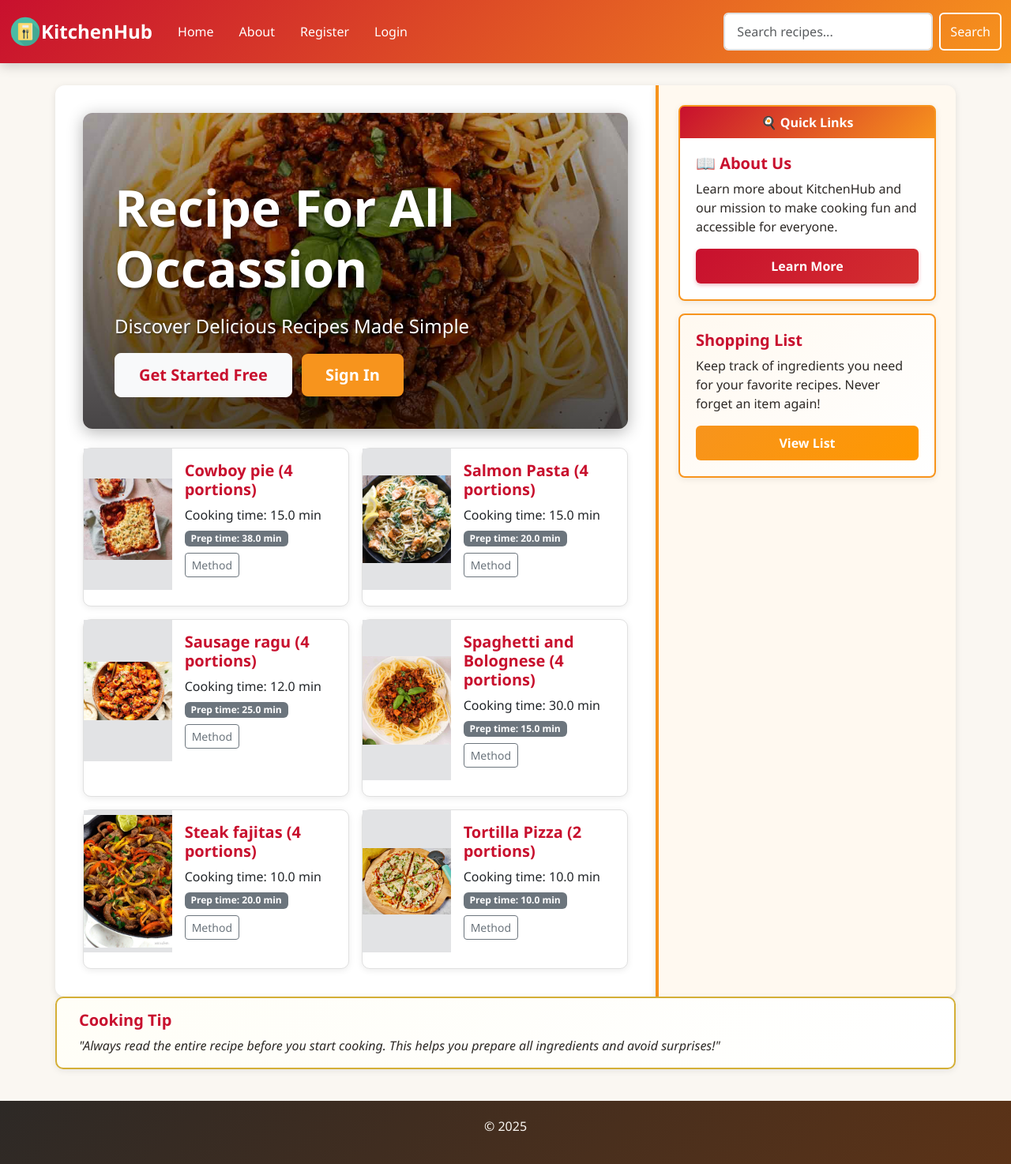
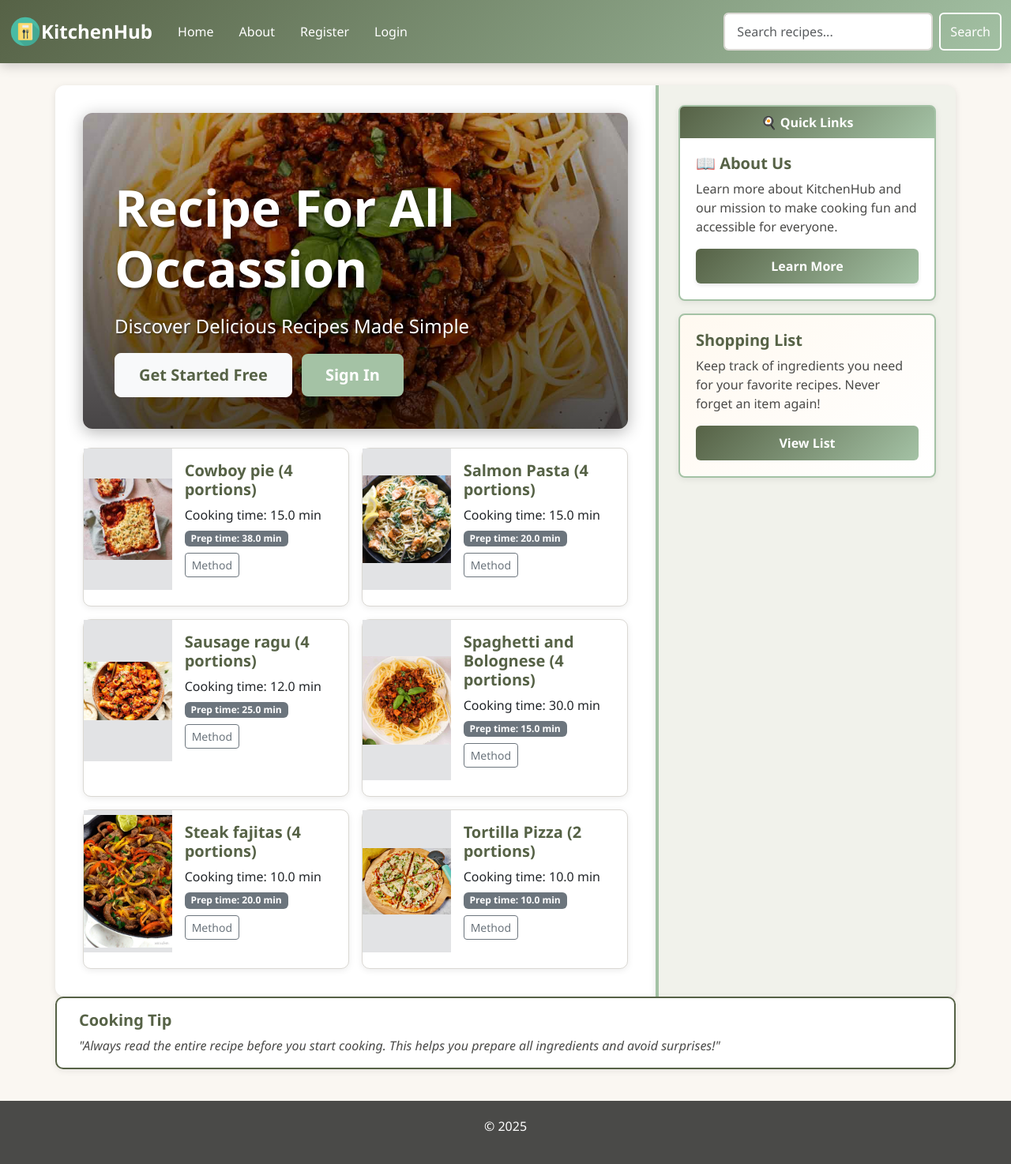
Before and after one commit to DaianaPopa/Food-RecipeManager--efssdProject-, a Flask app: page /recipes/ in a window 1280 px wide. Shown: the whole page at 79% size. Run offline with Flask 3, Linux system fonts and the light colour scheme; data comes from the database, SQL or seed files in the repository; some libraries are stand-ins or nearby versions.

Commit message:
initial commit

```diff
--- a/static/styles.css
+++ b/static/styles.css
@@ -18,7 +18,7 @@ body {
 
 /* Navigation bar - warm red to orange gradient */
 .custom-nav {
-    background: linear-gradient(135deg, #c8102e 0%, #f7941d 100%) !important;
+    background: linear-gradient(135deg, #566246 0%, #a4c2a5 100%) !important;
     box-shadow: 0 3px 15px rgba(0, 0, 0, 0.2);
     padding: 1rem 0;
 }
@@ -32,7 +32,7 @@ body {
 }
 
 .navbar-nav .nav-link:hover {
-    color: #fff4e6 !important;
+    color: #ffffff !important;
     background-color: rgba(255, 255, 255, 0.1);
     border-radius: 5px;
 }
@@ -53,29 +53,29 @@ body {
 
 .btn-outline-light:hover {
     background-color: #ffffff;
-    color: #c8102e;
+    color: #566246;
 }
 
 /* Sidebar */
 #sidebar {
-    background-color: #fff9f0;
+    background-color: #f1f2eb;
     padding: 25px;
     border-radius: 0 12px 12px 0;
     margin-top: 20px;
-    border-left: 4px solid #f7941d;
+    border-left: 4px solid #a4c2a5;
     box-shadow: 0 2px 8px rgba(0, 0, 0, 0.1);
 }
 
 /* Sidebar cards */
 #sidebar .card {
     background-color: #ffffff;
-    border: 2px solid #f7941d;
+    border: 2px solid #a4c2a5;
     border-radius: 8px;
     margin-bottom: 20px;
 }
 
 #sidebar .card-header {
-    background: linear-gradient(135deg, #c8102e 0%, #f7941d 100%);
+    background: linear-gradient(135deg, #566246 0%, #a4c2a5 100%);
     color: #ffffff;
     font-weight: bold;
     border-bottom: none;
@@ -87,25 +87,36 @@ body {
 
 /* Primary buttons */
 .green-btn, .btn-primary {
-    background: linear-gradient(135deg, #c8102e 0%, #d32f2f 100%);
+    background: linear-gradient(135deg, #566246 0%, #a4c2a5 100%);
     color: white;
     border: none;
     padding: 10px 25px;
     font-weight: 600;
     border-radius: 6px;
     transition: all 0.3s ease;
-    box-shadow: 0 2px 5px rgba(200, 16, 46, 0.3);
-}
-.green-btn .btn-primary:hover {
-    background-color: linear-gradient(135deg, #a00d24 0%, #b71c1c 100%);
-    transform: translateY(-2px);
-    box-shadow: 0 4px 8px rgba(200, 16, 46, 0.4);
-    color: white;
+    box-shadow: 0 2px 5px rgba(0, 0, 0, 0.1);
 }
 
-/* Secondary buttons - orange theme */
+.btn-danger {
+    background: linear-gradient(135deg, #c8102e 0%, #cd5166 100%);
+    padding: 10px 25px;
+    color: white;
+    border: none;
+    font-weight: 600;
+    border-radius: 6px;
+    transition: all 0.3s ease;
+    box-shadow: 0 2px 5px rgba(0, 0, 0, 0.1);
+}
+
+.green-btn .btn-primary:hover {
+    transform: translateY(-2px);
+    box-shadow: 0 4px 8px rgba(0, 0, 0, 0.1);
+    color: black;
+}
+
+/* Secondary buttons */
 .btn-secondary {
-    background: linear-gradient(135deg, #f7941d 0%, #ff9800 100%);
+    background: linear-gradient(135deg, #566246 0%, #a4c2a5 100%);
     color: white;
     border: none;
     padding: 10px 25px;
@@ -115,9 +126,8 @@ body {
 }
 
 .btn-secondary:hover {
-    background: linear-gradient(135deg, #e67e22 0%, #f57c00 100%);
     transform: translateY(-2px);
-    color: white;
+    color: black;
 }
 
 /* Alert messages*/
@@ -148,15 +158,15 @@ body {
 }
 
 .alert-info {
-    background-color: #d1ecf1;
-    color: #0c5460;
-    border-left: 4px solid #17a2b8;
+   background-color: #d4edda;
+    color: #155724;
+    border-left: 4px solid #28a745;
 }
 
 /* Cards - general styling */
 .card {
     border-radius: 10px;
-    border: 1px solid #e0e0e0;
+    border: 1px solid #dad8d3;
     box-shadow: 0 2px 8px rgba(0, 0, 0, 0.08);
     transition: all 0.3s ease;
     margin-bottom: 20px;
@@ -168,21 +178,21 @@ body {
 }
 
 .card-title {
-    color: #c8102e;
+    color: #566246;
     font-weight: bold;
 }
 
 /* Form inputs */
 .form-control {
-    border: 2px solid #e0e0e0;
+    border: 2px solid #dad8d3;
     border-radius: 6px;
     padding: 10px 15px;
     transition: all 0.3s ease;
 }
 
 .form-control:focus {
-    border-color: #f7941d;
-    box-shadow: 0 0 0 0.2rem rgba(247, 148, 29, 0.25);
+    border-color: #a4c2a5;
+    box-shadow: #d8dad3 0 0 5px;
 }
 
 /* No Border Radius for Main Content and Sidebar on Mobile */
@@ -194,12 +204,12 @@ body {
 
 /* Footer */
 footer {
-    color: #faf7f2;
+    color: #ffffff;
     width: 100%;
     padding: 20px 0;
     margin-top: 50px;
     text-align: center;
     font-weight: 500;
-    background: linear-gradient(135deg, #2d2926 0%, #5c3317 100%);
+    background: #4a4a48;
 
 }
--- a/templates/base.html
+++ b/templates/base.html
@@ -81,27 +81,27 @@
                         🍳 Quick Links
                     </div>
                     <div class="card-body">
-                        <h5 class="card-title" style="color: #c8102e;">📖 About Us</h5>
-                        <p class="card-text" style="color: #2d2926;">Learn more about KitchenHub and our mission to make cooking fun and accessible for everyone.</p>
+                        <h5 class="card-title" style="color: #566246;">📖 About Us</h5>
+                        <p class="card-text" style="color: #4a4a48;">Learn more about KitchenHub and our mission to make cooking fun and accessible for everyone.</p>
                         <a href="/about" class="btn green-btn w-100">Learn More</a>
                     </div>
                 </div>
 
 
                     <!-- Shopping list card -->
-                    <div class="card mb-3" style="border: 2px solid #f7941d; background: linear-gradient(135deg, #fff9f0 0%, #ffffff 100%);">
+                    <div class="card mb-3" style="border: 2px solid #a4c2a5; background: linear-gradient(135deg, #fff9f0 0%, #ffffff 100%);">
                     <div class="card-body">
-                        <h5 class="card-title"style="color: #c8102e;"> Shopping List</h5>
-                        <p class="card-text"style="color: #2d2926;">Keep track of ingredients you need for your favorite recipes. Never forget an item again!</p>
+                        <h5 class="card-title"style="color: #566246;"> Shopping List</h5>
+                        <p class="card-text"style="color: #4a4a48;">Keep track of ingredients you need for your favorite recipes. Never forget an item again!</p>
                         <a href="/shoppingList" class="btn btn-secondary w-100">View List</a>
                     </div>
                     </div>
                 </div>
                 <!-- Featured tip card -->
-                <div class="card mb-3" style="border: 2px solid #d4af37; background: linear-gradient(135deg, #fffef7 0%, #ffffff 100%);">
+                <div class="card mb-3" style="border: 2px solid #566246; background: white;">
                     <div class="card-body">
-                        <h5 class="card-title" style="color: #c8102e;">Cooking Tip</h5>
-                        <p class="card-text" style="color: #2d2926; font-style: italic;">"Always read the entire recipe before you start cooking. This helps you prepare all ingredients and avoid surprises!"</p>
+                        <h5 class="card-title" style="color: #566246;">Cooking Tip</h5>
+                        <p class="card-text" style="color: #4a4a48; font-style: italic;">"Always read the entire recipe before you start cooking. This helps you prepare all ingredients and avoid surprises!"</p>
                     </div>
                 </div>
                 {% block sidebarContent %}
--- a/templates/home.html
+++ b/templates/home.html
@@ -7,10 +7,10 @@
 
 <!-- This is the template contents that will be inserted into the {block} 'content' in base.html
  Welcome paragraph  -->
-    <div class="lead mb-4"style="background-color: #fff4e6; border: 2px solid #ffa726; border-radius: 10px;">
+    <div class="lead mb-4"style="background-color: #f1f2eb; border: 2px solid #566246; border-radius: 10px;">
         <div class="card-body p-4">
-            <h3 class="text-center mb-3" style="color: #e65100;">What is KitchenHub?</h3>
-        <p class="lead text-center" style="line-height: 1.8; color: #5d4037;">
+            <h3 class="text-center mb-3" style="color: #4a4a48;">What is KitchenHub?</h3>
+        <p class="lead text-center" style="line-height: 1.8; color: #4a4a48;">
           Welcome to <strong>KitchenHub</strong>. Here, we share simple and delicious recipes for you to make. Our goal is to make cooking easy, fun, and accessible with dishes you can trust and love.</p>
         </div>
     </div>
--- a/templates/recipes.html
+++ b/templates/recipes.html
@@ -17,11 +17,11 @@
 
         <!-- Call to action buttons -->
             {% if session['user_id'] %}
-                <a href="/recipes" class="btn btn-light btn-lg me-2" style="font-weight: 600; color: #c8102e; padding: 12px 30px;">Browse All Recipes</a>
-                <a href="/create" class="btn btn-lg me-2" style="font-weight: 600; background-color: #f7941d; color: white; padding: 12px 30px; border: none;">Add New Recipe</a>
+                <a href="/recipes" class="btn btn-light btn-lg me-2" style="font-weight: 600; color: #566246; padding: 12px 30px;">Browse All Recipes</a>
+                <a href="/create" class="btn btn-lg me-2" style="font-weight: 600; background-color: #a4c2a5; color: white; padding: 12px 30px; border: none;">Add New Recipe</a>
             {% else %}
-                <a href="/register" class="btn btn-light btn-lg me-2" style="font-weight: 600; color: #c8102e; padding: 12px 30px;">Get Started Free</a>
-                <a href="/login" class="btn btn-lg" style="font-weight: 600; background-color: #f7941d; color: white; padding: 12px 30px; border: none;">Sign In</a>
+                <a href="/register" class="btn btn-light btn-lg me-2" style="font-weight: 600; color: #566246; padding: 12px 30px;">Get Started Free</a>
+                <a href="/login" class="btn btn-lg" style="font-weight: 600; background-color: #a4c2a5; color: white; padding: 12px 30px; border: none;">Sign In</a>
             {% endif %}
         </div>
     </div>
```
